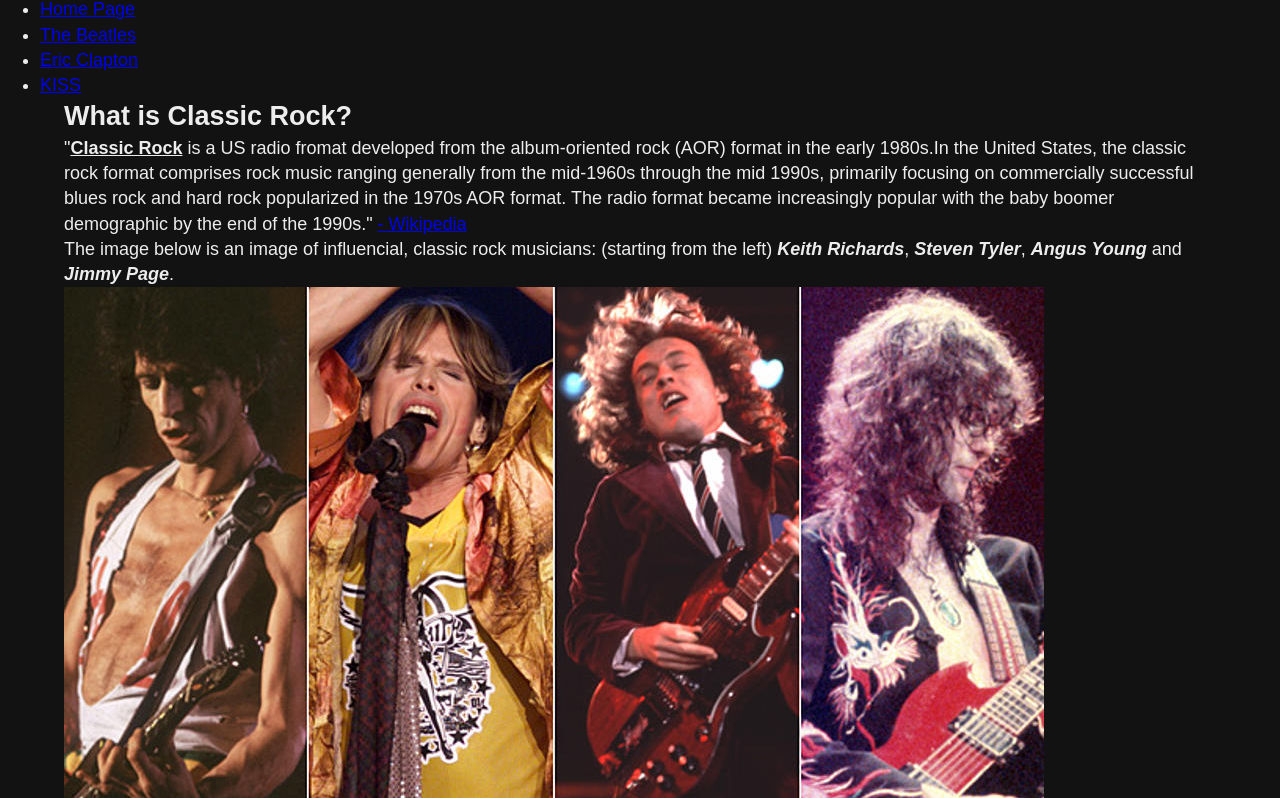
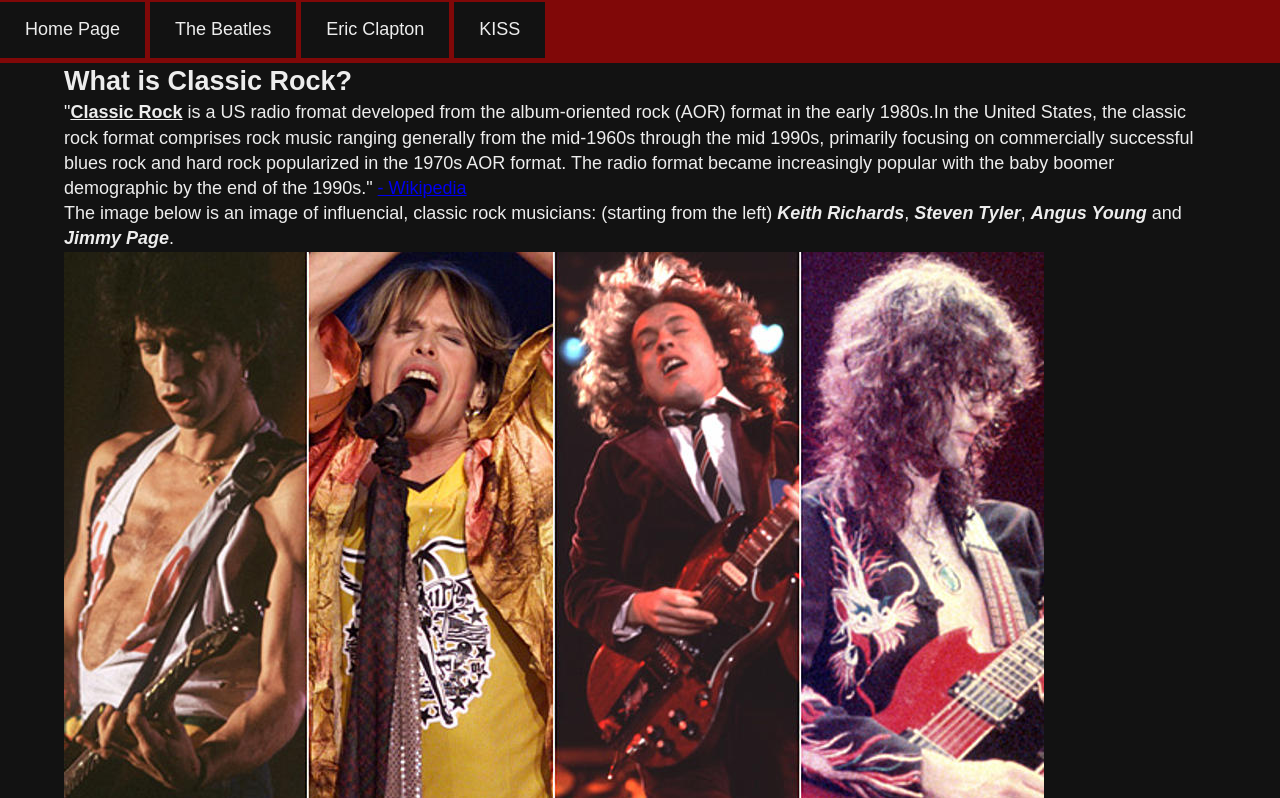
Before and after one commit to DPinegin/css-example, a plain HTML site: page index.html in a window 1280 px wide. Shown: the part 53-851 px from the top of the page. Drawn offline with Linux system fonts and the light colour scheme.

Commit message:
comments added

```diff
--- a/stylesheets/main.css
+++ b/stylesheets/main.css
@@ -31,11 +31,83 @@ body {
   font-size: 1.8rem;
   font-family: Arial, Helvetica, sans-serif;
 }
+
+/*
+  This styles the nav elemnt to have a background color of #800808, which is dark red.
+
+*/
+nav {
+  background-color: #800808;
+}
+
+/*
+  This styles the unordered list inside the nav to have no space on the
+  inside of the element to have no bullet points fo rthe list items.
+*/
+nav ul {
+  padding: 0;
+
+  list-style: none;
+}
+/*
+  This styles all the list items in the nav to dipslay
+  beside each-other, but also allow for chnages to their
+  dimensions, and add 5px of space on the top and bottom of the list items.
+*/
+nav li {
+  display: inline-block;
+
+  margin: 5px 0;
+}
+
+/*
+  This styles all the anchors inside the nav to display beside
+  each other, but also allows for chnages to their dimensions.
+  For example, it allows to change the heightr of the anchors
+  so that they are 100% of teh size of the parent element,
+  the list items in the nav.
+  This styling also adds 15px of space on teh inside of the element
+  just above and below the content and 25px on the inside of teh element
+  just to the left and right of teh content.
+  This styling makes the background color of the anchors to be dark
+  gray (#121212) and the font color to be an off-white (#ededed)..
+  Lastly, the elements will not have an underline.
+*/
+nav a {
+  display: inline-block;
+  height: 100%;
+
+  padding: 15px 25px;
+
+  background-color: #121212;
+  color: #ededed;
+
+  text-decoration: none;
+}
+/*
+  This styles the anchor element i the nav so that when a user hovers
+  on or to the links, the colors of the anchor swap out. This means
+  the background color will be an off-white and the font color will be
+  a dark gray.
+*/
+nav a:hover,
+nav a:focus {
+  background-color: #ededed;
+  color: #121212;
+}
+/*
+  This styles the anchor elements in the nav so that when a user clicks and holds
+  on the anchor, the font becomes heavily bolded.
+*/
+nav a:active {
+  font-weight: bolder;
+}
+
 /*
   This styles the section that holds all of my important information to have no
   spacing on the top and bottom of the section, and spacing that is equal
   to 5% of the width of teh browser window of the left
-  and right sides of the scetion.
+  and right sides of the section.
 */
 main {
   margin: 0 5%;
```
